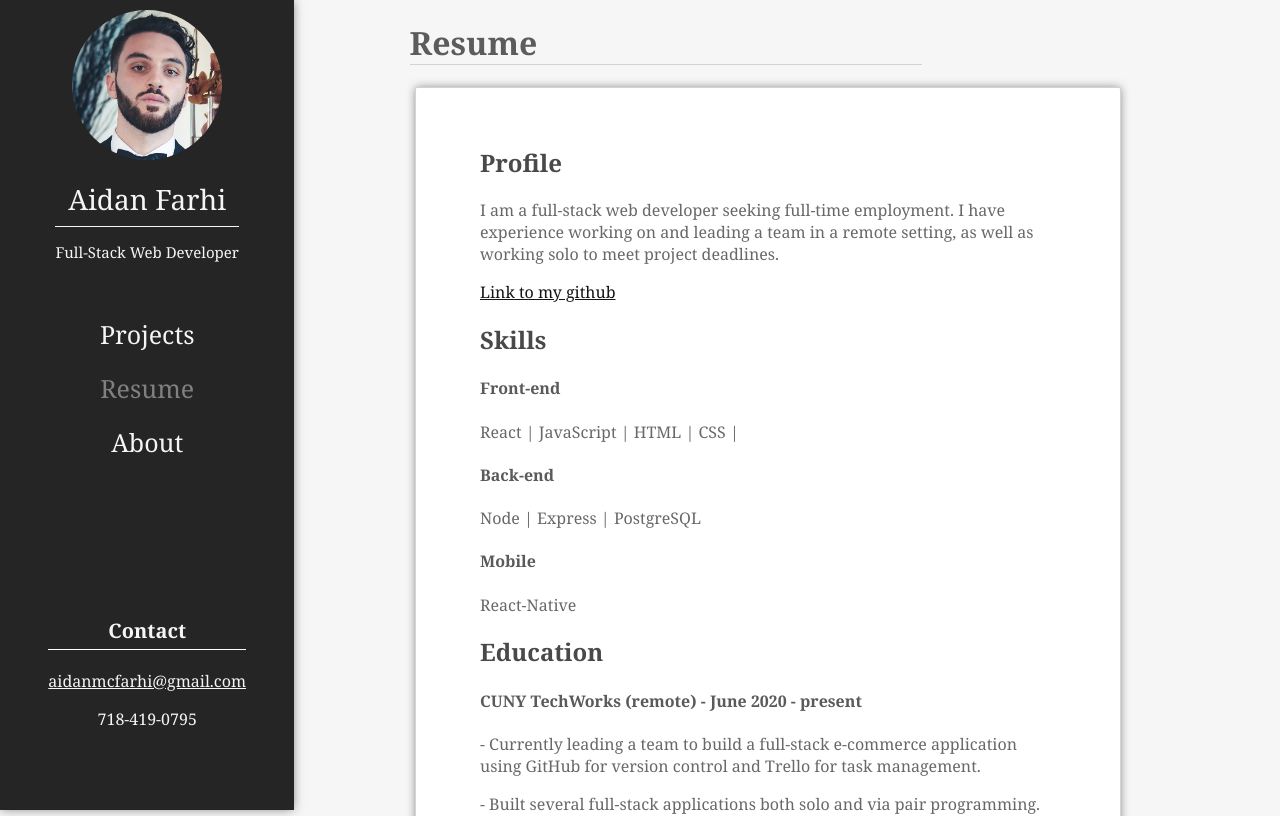
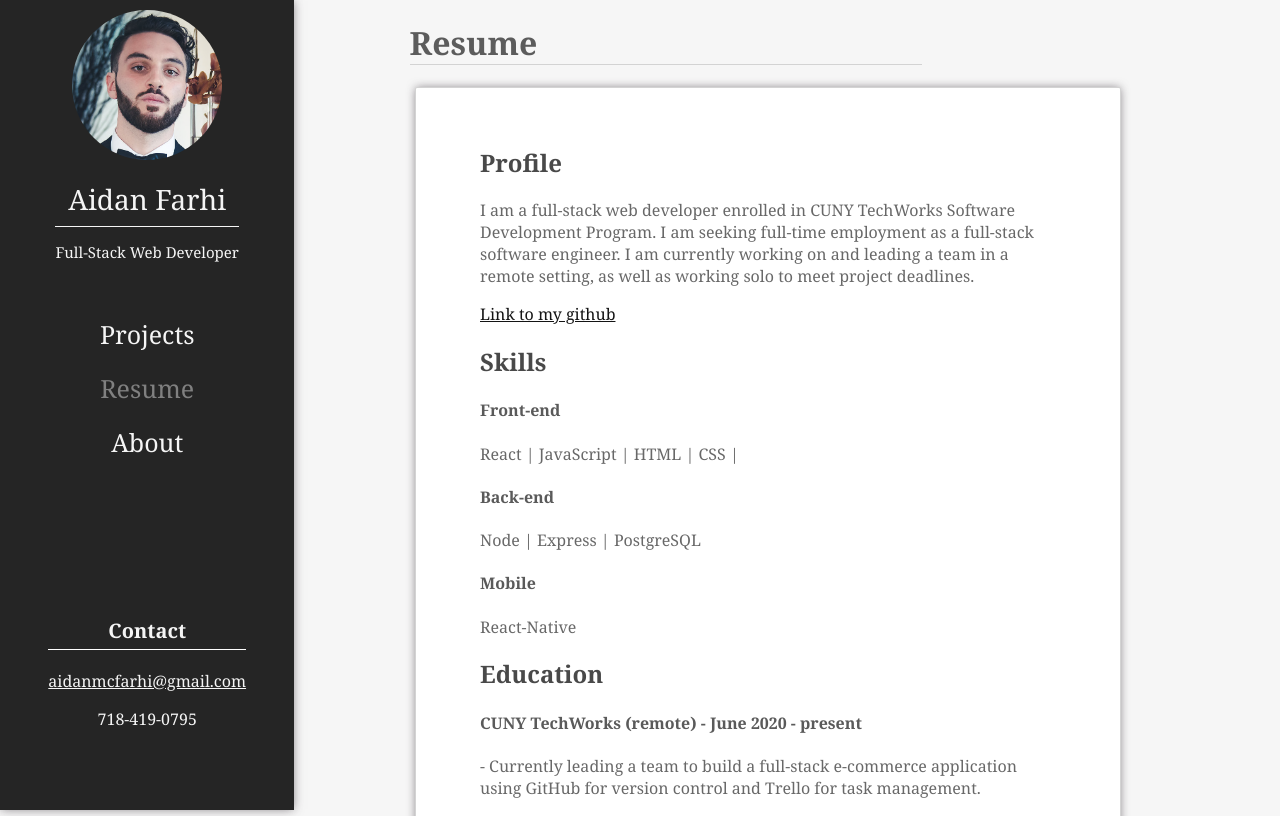
Before and after one commit to AidanFarhi/portfolio, a React (Create React App) app: page /resume in a window 1280 px wide. Shown: the top 816 px of the page. Built offline with nearby package versions, Linux system fonts and the light colour scheme.

Commit message:
edited resume

```diff
--- a/src/components/Resume.js
+++ b/src/components/Resume.js
@@ -8,9 +8,8 @@ export default function Resume() {
             <div id='resume'>
                 <h2>Profile</h2>
                 <p>
-                    I am a full-stack web developer seeking full-time employment.
-                    I have experience working on and leading a team
-                    in a remote setting, as well as working solo to meet project deadlines.
+                I am a full-stack web developer enrolled in CUNY TechWorks Software Development Program. I am seeking full-time employment as a full-stack software engineer.
+                I am currently working on and leading a team in a remote setting, as well as working solo to meet project deadlines.
                 </p>
                 <a href='https://github.com/AidanFarhi' target='_blank' rel="noopener noreferrer">Link to my github</a>
                 <h2>Skills</h2>
```
